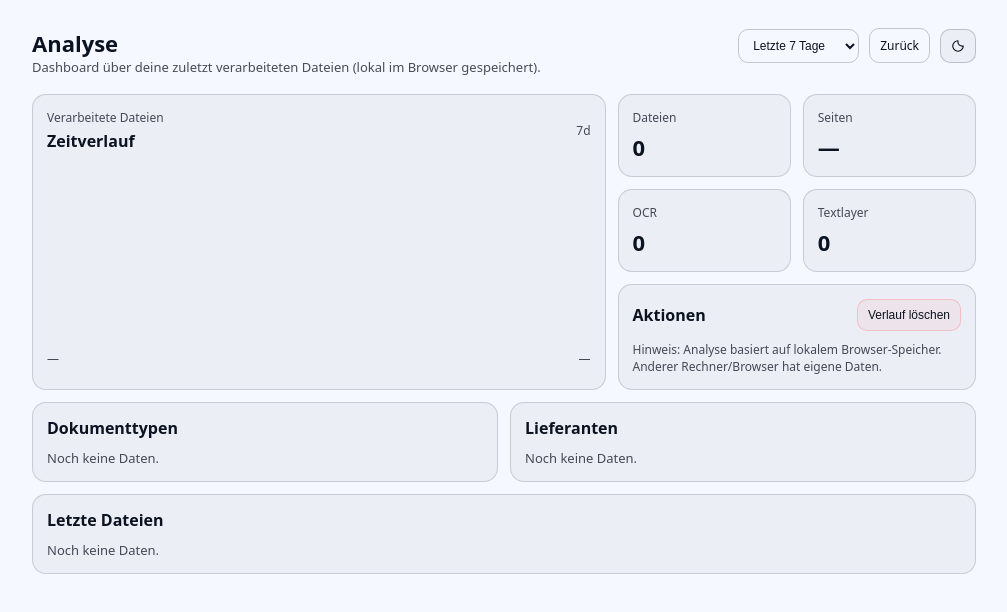
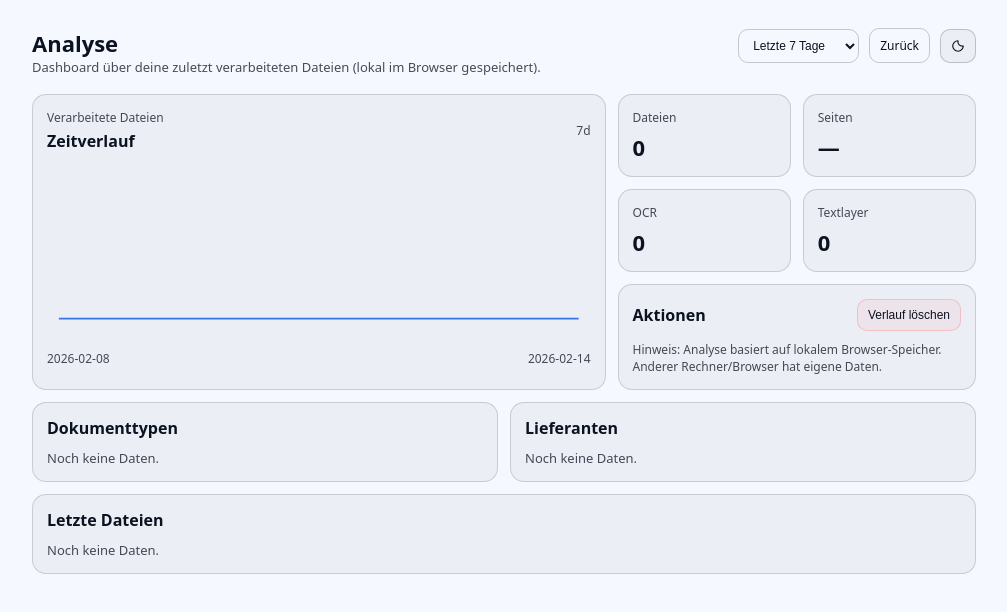
Before and after one commit to pohlandnicos/postbeschriftung, a Next.js app in the folder apps/web/: page /analysis in a window 1280 px wide. Shown: the top 612 px of the page, without its empty margins (136-1143 px from the left). Built offline with nearby package versions, Linux system fonts and the light colour scheme.

Commit message:
Fix analysis chart range (fill missing days)

```diff
--- a/apps/web/app/analysis/page.tsx
+++ b/apps/web/app/analysis/page.tsx
@@ -45,10 +45,31 @@ export default function AnalysisPage() {
     const topTypes = [...byType.entries()].sort((a, b) => b[1] - a[1]).slice(0, 8);
     const topVendors = [...byVendor.entries()].sort((a, b) => b[1] - a[1]).slice(0, 8);
 
-    const series = [...byDay.entries()]
-      .filter(([k]) => k !== 'unknown')
-      .sort((a, b) => a[0].localeCompare(b[0]))
-      .slice(-Math.min(range === '7d' ? 7 : range === '30d' ? 30 : 60, 60));
+    const dayKey = (d: Date) => d.toISOString().slice(0, 10);
+    const startOfDay = (t: number) => {
+      const d = new Date(t);
+      d.setHours(0, 0, 0, 0);
+      return d.getTime();
+    };
+
+    const end = startOfDay(now);
+    let start = end;
+    if (range === '7d') start = end - 6 * 24 * 60 * 60 * 1000;
+    if (range === '30d') start = end - 29 * 24 * 60 * 60 * 1000;
+    if (range === 'all') {
+      const times = filtered
+        .map((it) => Date.parse(it.created_at))
+        .filter((t) => Number.isFinite(t))
+        .map((t) => startOfDay(t));
+      start = times.length ? Math.min(...times) : end;
+      start = Math.max(start, end - 59 * 24 * 60 * 60 * 1000);
+    }
+
+    const series: [string, number][] = [];
+    for (let t = start; t <= end; t += 24 * 60 * 60 * 1000) {
+      const k = dayKey(new Date(t));
+      series.push([k, byDay.get(k) ?? 0]);
+    }
 
     const recent = filtered.slice(0, 15);
 
@@ -257,16 +278,29 @@ function MiniLineChart({ series }: { series: [string, number][] }) {
   const h = 180;
   const pad = 14;
 
+  if (!series.length) {
+    return (
+      <div style={{ width: '100%', overflow: 'hidden' }}>
+        <div style={{ height: h, borderRadius: 12, background: 'var(--panel2)', border: '1px solid var(--border_soft)' }} />
+        <div style={{ marginTop: 6, display: 'flex', justifyContent: 'space-between', gap: 10, fontSize: 12, opacity: 0.75 }}>
+          <div>—</div>
+          <div>—</div>
+        </div>
+      </div>
+    );
+  }
+
   const values = series.map(([, v]) => v);
   const max = Math.max(1, ...values);
 
-  const points = series
-    .map(([, v], i) => {
-      const x = pad + (i * (w - pad * 2)) / Math.max(1, series.length - 1);
-      const y = h - pad - (v * (h - pad * 2)) / max;
-      return `${x},${y}`;
-    })
-    .join(' ');
+  const coords = series.map(([, v], i) => {
+    const x = pad + (i * (w - pad * 2)) / Math.max(1, series.length - 1);
+    const y = h - pad - (v * (h - pad * 2)) / max;
+    return { x, y };
+  });
+  const points = coords.map((p) => `${p.x},${p.y}`).join(' ');
+  const lineD = coords.map((p, i) => `${i === 0 ? 'M' : 'L'} ${p.x} ${p.y}`).join(' ');
+  const areaD = `${lineD} L ${coords.at(-1)?.x ?? pad} ${h - pad} L ${coords[0]?.x ?? pad} ${h - pad} Z`;
 
   return (
     <div style={{ width: '100%', overflow: 'hidden' }}>
@@ -278,11 +312,8 @@ function MiniLineChart({ series }: { series: [string, number][] }) {
           </linearGradient>
         </defs>
         <rect x="0" y="0" width={w} height={h} fill="transparent" />
-        <path
-          d={`M ${pad} ${h - pad} L ${points.replaceAll(' ', ' L ')} L ${w - pad} ${h - pad} Z`}
-          fill="url(#lineFill)"
-        />
-        <polyline points={points} fill="none" stroke="rgba(37, 99, 235, 0.9)" strokeWidth="2" />
+        <path d={areaD} fill="url(#lineFill)" />
+        <path d={lineD} fill="none" stroke="rgba(37, 99, 235, 0.9)" strokeWidth="2" />
       </svg>
       <div style={{ marginTop: 6, display: 'flex', justifyContent: 'space-between', gap: 10, fontSize: 12, opacity: 0.75 }}>
         <div>{series[0]?.[0] ?? '—'}</div>
```
